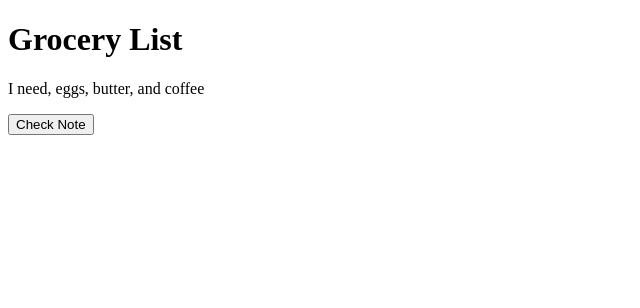
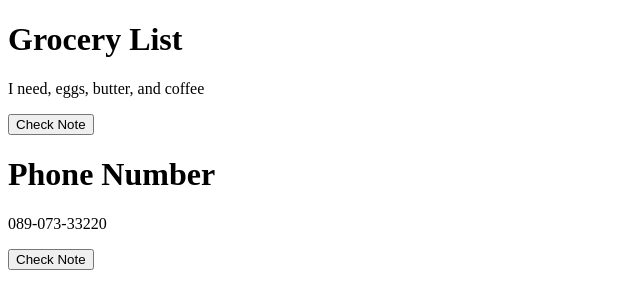
Before and after one commit to Madden20202-zz/angular-Udemy, an Angular app: page / in a window 1280 px wide. Shown: the top 308 px of the page, without its empty margins (0-640 px from the left). Built offline with nearby package versions, Linux system fonts and the light colour scheme.

Commit message:
make it show both notes and notes

```diff
--- a/src/app/app.component.html
+++ b/src/app/app.component.html
@@ -15,3 +15,5 @@
 -->
 
 <app-note-card [title]="groceryList.title" [content]="groceryList.content"></app-note-card>
+
+<app-note-card [title]="phoneCard.title" [content]="phoneCard.content"></app-note-card>
--- a/src/app/note-card/note-card.component.html
+++ b/src/app/note-card/note-card.component.html
@@ -7,7 +7,8 @@
     and let users interact more with
     the code base. To demonstrate, the
     button will be given different actions
-    based on the click
+    based on the click, but other events
+    can be added, just within the parathesis
  -->
 
 <h1> {{ title }} </h1>
```
